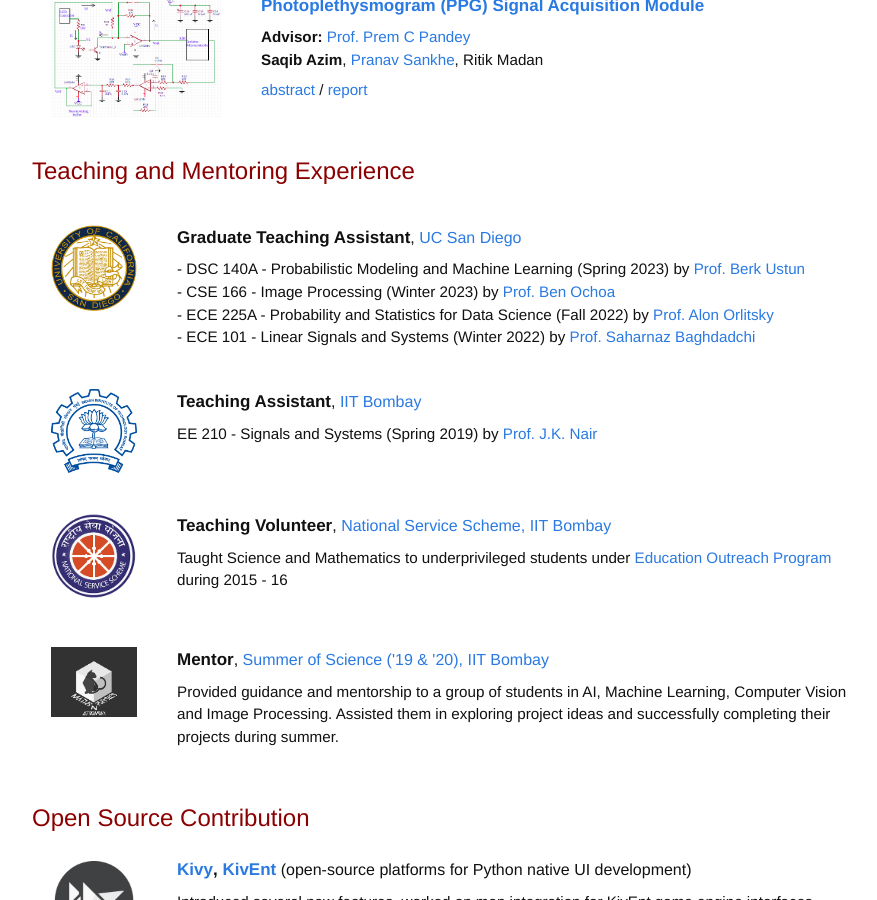
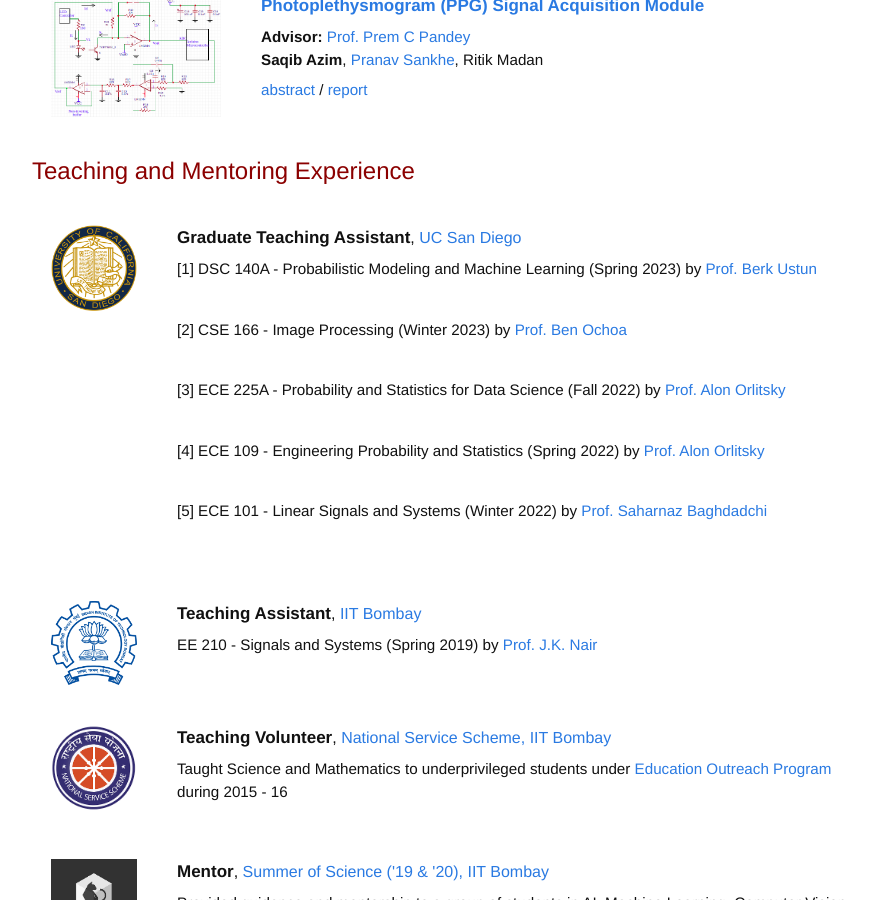
Before and after one commit to saqib1707/saqib1707.github.io, a Jekyll site: the page built from index.md, in a window 1280 px wide and 900 px high, scrolled down 2345 px. Shown: the whole window, without its empty margins (189-1066 px from the left). Built offline with Jekyll 4.4.1, drawn with Linux system fonts in a browser that asks for light colours; comment, search, counter and statistics services are not loaded; some of the changed text lies outside the part shown.

Commit message:
update resume

```diff
--- a/index.md
+++ b/index.md
@@ -392,11 +392,11 @@
 			<papertitle>Graduate Teaching Assistant</papertitle>, <a href="https://jacobsschool.ucsd.edu/">UC San Diego</a><br>
 			<span class="brHeight"></span>
 			<div class="authorDetails">
-				- DSC 140A - Probabilistic Modeling and Machine Learning (Spring 2023) by <a href="https://www.berkustun.com/">Prof. Berk Ustun</a><br>
-				- CSE 166 - Image Processing (Winter 2023) by <a href="https://cseweb.ucsd.edu/~bochoa/">Prof. Ben Ochoa</a><br>
-				- ECE 225A - Probability and Statistics for Data Science (Fall 2022) by <a href="https://scholar.google.com/citations?user=WUEjHB8AAAAJ&hl=en">Prof. Alon Orlitsky</a><br>
-				<!-- [4] ECE 109 - Engineering Probability and Statistics (Spring 2022), taught by <a href="https://scholar.google.com/citations?user=WUEjHB8AAAAJ&hl=en">Prof. Alon Orlitsky</a><br> -->
-				- ECE 101 - Linear Signals and Systems (Winter 2022) by <a href="https://jacobsschool.ucsd.edu/faculty/profile?id=452">Prof. Saharnaz Baghdadchi</a><br>
+				<p>[1] DSC 140A - Probabilistic Modeling and Machine Learning (Spring 2023) by <a href="https://www.berkustun.com/">Prof. Berk Ustun</a></p><br>
+				<p>[2] CSE 166 - Image Processing (Winter 2023) by <a href="https://cseweb.ucsd.edu/~bochoa/">Prof. Ben Ochoa</a></p><br>
+				<p>[3] ECE 225A - Probability and Statistics for Data Science (Fall 2022) by <a href="https://scholar.google.com/citations?user=WUEjHB8AAAAJ&hl=en">Prof. Alon Orlitsky</a></p><br>
+				<p>[4] ECE 109 - Engineering Probability and Statistics (Spring 2022) by <a href="https://scholar.google.com/citations?user=WUEjHB8AAAAJ&hl=en">Prof. Alon Orlitsky</a></p><br>
+				<p>[5] ECE 101 - Linear Signals and Systems (Winter 2022) by <a href="https://jacobsschool.ucsd.edu/faculty/profile?id=452">Prof. Saharnaz Baghdadchi</a></p><br>
 			</div>
 		</td>
 	</tr>
```
Also changed, not shown: other parts of index.md (+1 -1 lines), 1 other file.
